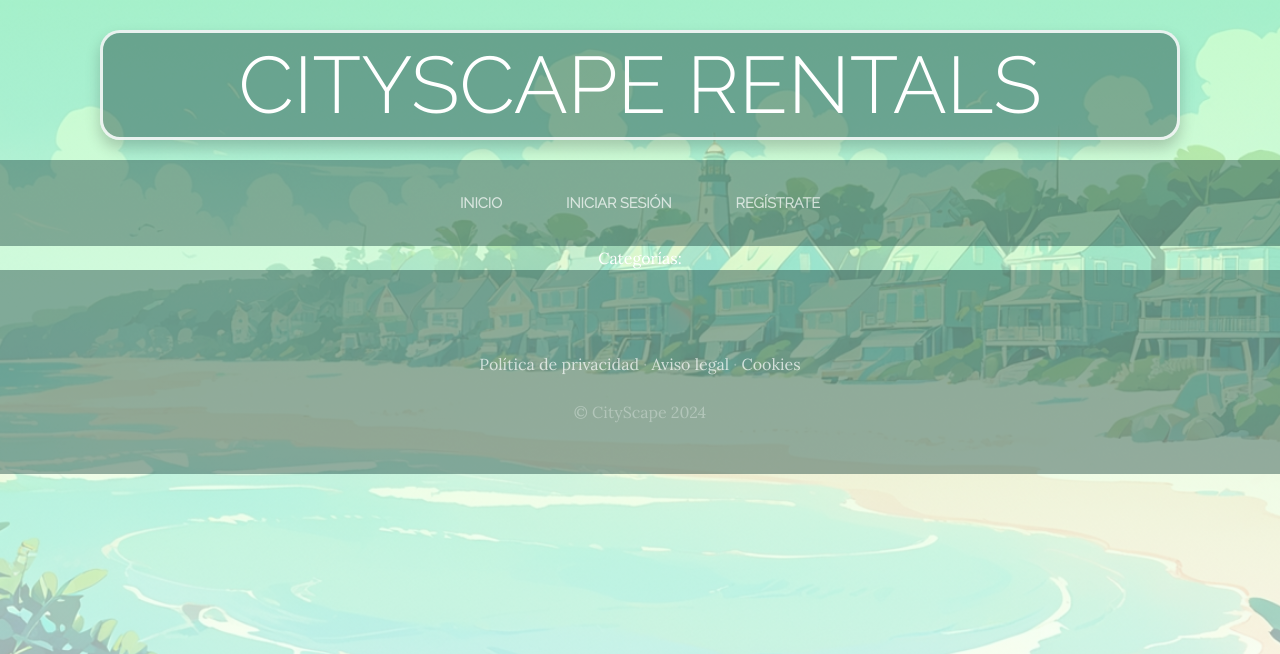
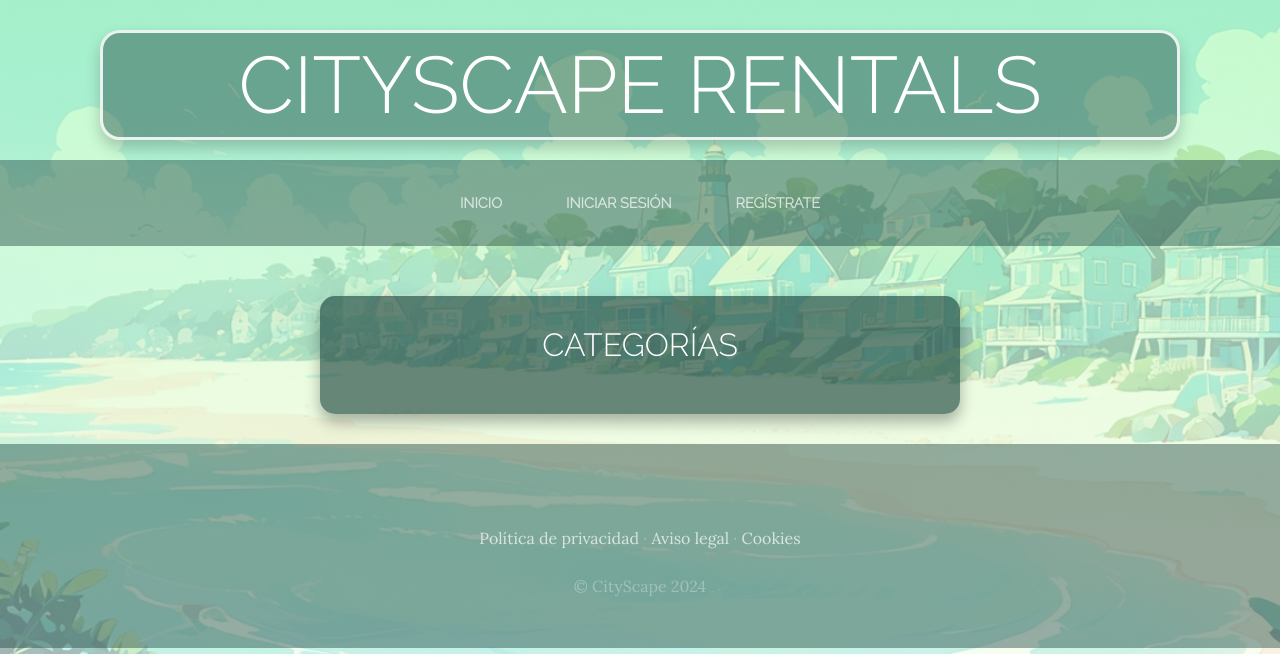
Before and after one commit to Jaime-Linares/PGPI-G3.10, a Django app: page /blog/ in a window 1280 px wide. Shown: the top 654 px of the page. Run offline with Django 5.2, Linux system fonts and the light colour scheme; data that the repository does not hold is empty; some libraries are stand-ins or nearby versions.

Commit message:
[fix] "Categoria y blog"

```diff
--- a/product/ProyectoWeb/ProyectoWebApp/static/ProyectoWebApp/css/gestion.css
+++ b/product/ProyectoWeb/ProyectoWebApp/static/ProyectoWebApp/css/gestion.css
@@ -481,3 +481,53 @@ ul.errorlist{
   color: #ccc;
   margin-top: 10px;
 }
+
+/* Sección de Categorías */
+.categories-section {
+  width: 100%;
+  text-align: center;
+  margin-top: 50px;
+}
+
+.categories-container {
+  background-color: rgba(25, 66, 60, 0.633);
+  width: 50%;
+  margin: auto;
+  padding: 30px;
+  border-radius: 15px;
+  box-shadow: 0 8px 15px rgba(0, 0, 0, 0.3);
+  color: white;
+  transition: all 0.3s ease;
+  margin-bottom: 30px;
+}
+
+.categories-title {
+  font-size: 2rem;
+  margin-bottom: 20px;
+  font-family: 'Raleway';
+  color: #ffffff;
+  text-transform: uppercase;
+}
+
+.categories-list {
+  display: flex;
+  flex-wrap: wrap;
+  justify-content: center;
+  gap: 20px;
+}
+
+.category-link {
+  background-color: rgba(89, 200, 255, 0.8);
+  padding: 10px 15px;
+  border-radius: 10px;
+  text-decoration: none;
+  color: white;
+  font-weight: bold;
+  transition: background-color 0.3s ease;
+}
+
+.category-link:hover {
+  background-color: #3498db;
+  color: #fff;
+  text-decoration: underline;
+}
--- a/product/ProyectoWeb/blog/templates/blog/blog.html
+++ b/product/ProyectoWeb/blog/templates/blog/blog.html
@@ -34,15 +34,16 @@
 
     {%endfor%}
 
-<section>
-        <div style="width: 75%; margin: auto; text-align: center; color: white">
-            Categorías:
+    <section class="categories-section">
+      <div class="categories-container">
+          <h3 class="categories-title">Categorías</h3>
+          <div class="categories-list">
               {% for post in posts %}
                   {% for categoria in post.categorias.all %}
-                  <a href="{% url 'categoria' categoria.id %}" class="linksCategorias">{{ categoria.nombre }}</a> &nbsp;&nbsp;&nbsp;
-
+                      <a href="{% url 'categoria' categoria.id %}" class="category-link">{{ categoria.nombre }}</a>
                   {% endfor %}
               {% endfor %}
+          </div>
       </div>
   </section>
 
--- a/product/ProyectoWeb/blog/templates/blog/categorias.html
+++ b/product/ProyectoWeb/blog/templates/blog/categorias.html
@@ -33,7 +33,7 @@
       {%endfor%}
 
       <section>
-        <div style="width: 75%; margin: auto; text-align: center; color: white;">
+        <div style="width: 100%;margin-top: 40px;  text-align: center; color: white">
             Categorías:
 
             {% for post in posts %}
```
Lines whose indentation alone changed are shown as unchanged.
